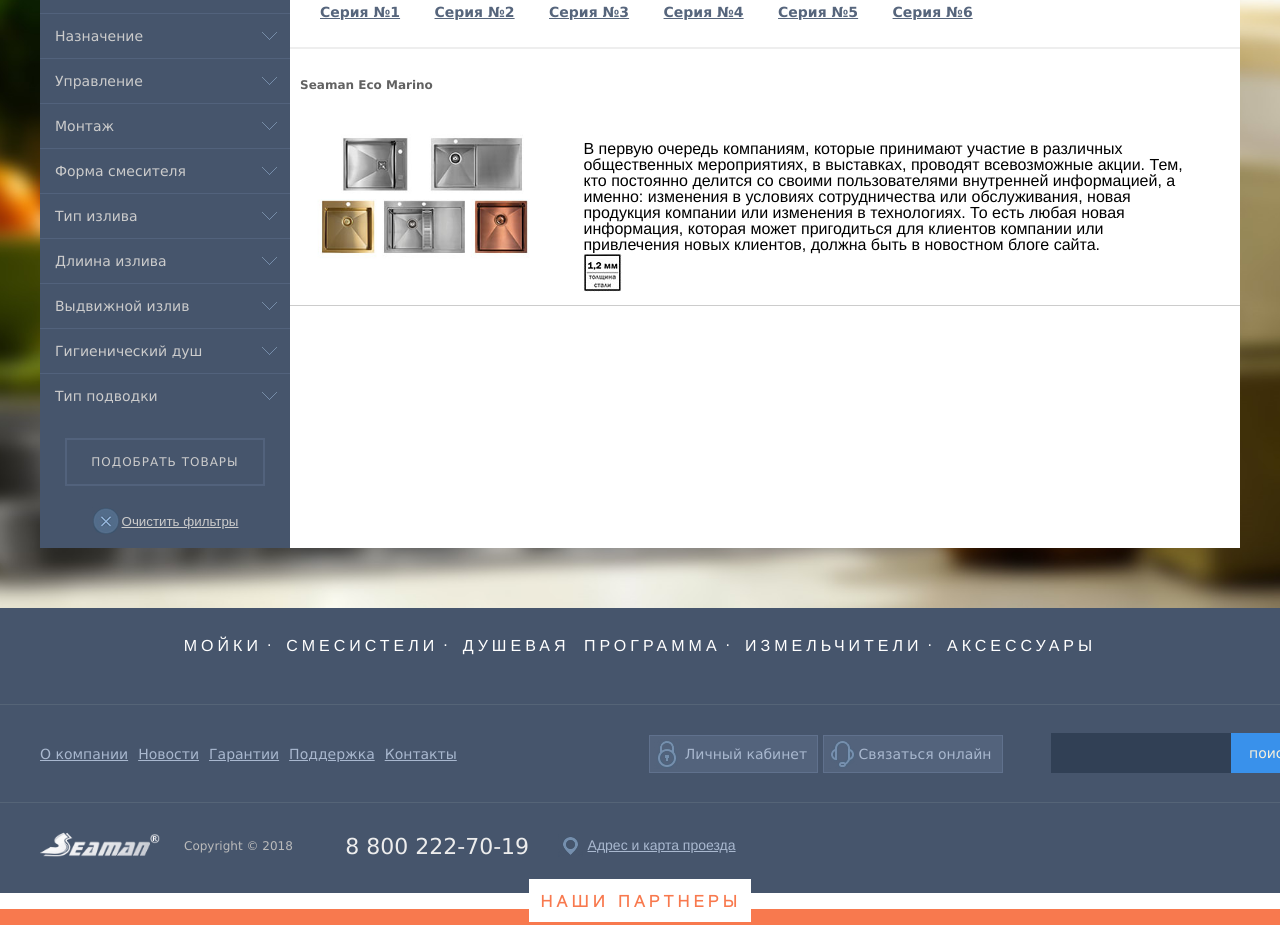
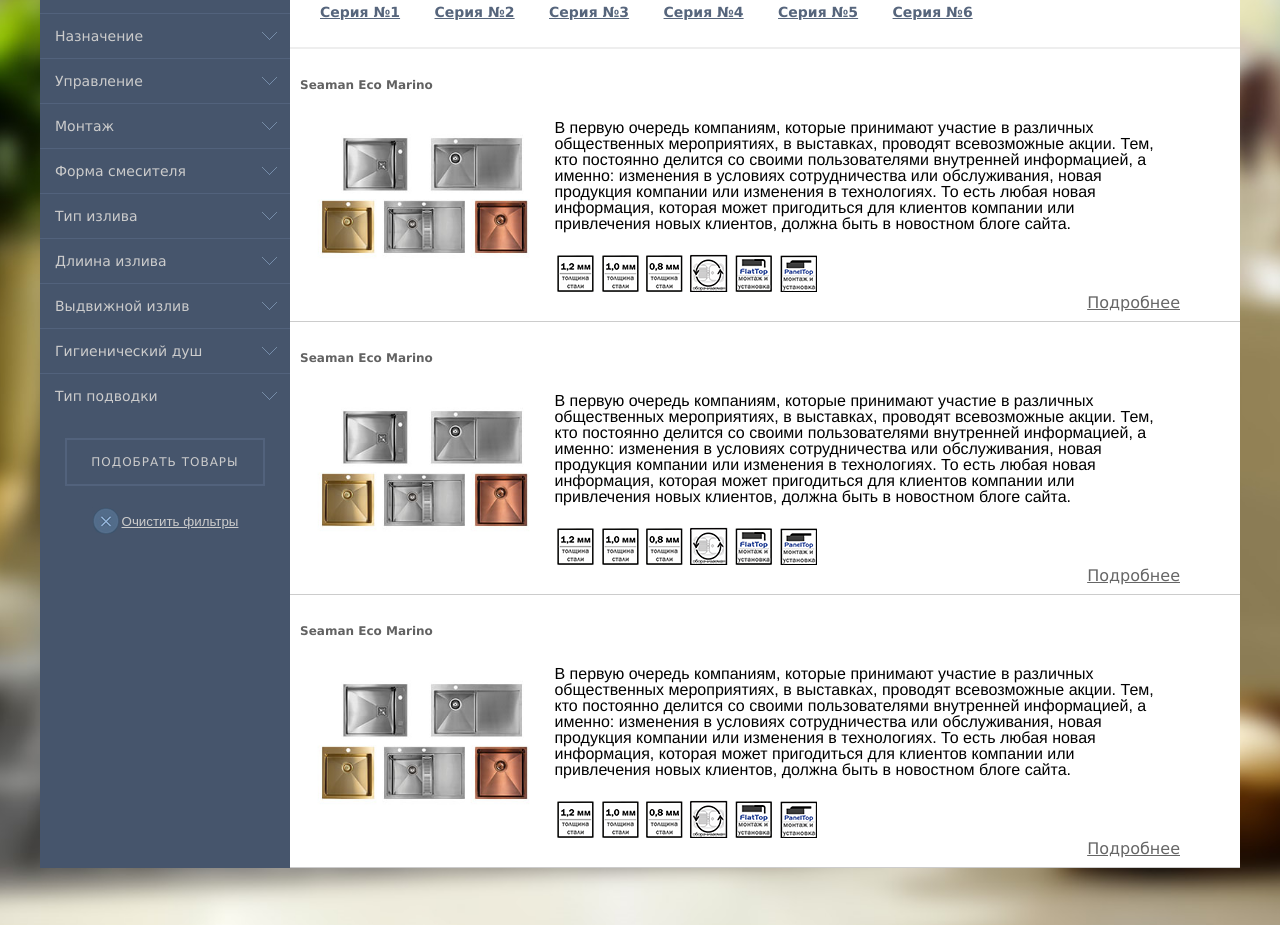
Before and after one commit to IgorYoink/seaman, a plain HTML site: page catalog.html in a window 1280 px wide. Shown: the part 305-1230 px from the top of the page. Drawn offline with nearby package versions, Linux system fonts and the light colour scheme.

Commit message:
Правки страницыкаталога, добавил иконки

```diff
--- a/catalog.html
+++ b/catalog.html
@@ -191,14 +191,52 @@
 					</ul>
 					<div class="catalog_items">
 						<div class="item">
-							<h6>Seaman Eco Marino</h6>
+							<a href="#"><h6>Seaman Eco Marino</h6></a>
 							<div class="image">
-								<img src="images/marinoSer.jpg" alt="">
+								<a href="#"><img src="images/marinoSer.jpg" alt=""></a>
 							</div>
 							<div class="right-text">
 							<p>В первую очередь компаниям, которые принимают участие в различных общественных мероприятиях, в выставках, проводят всевозможные акции. Тем, кто постоянно делится со своими пользователями внутренней информацией, а именно: изменения в условиях сотрудничества или обслуживания, новая продукция компании или изменения в технологиях. То есть любая новая информация, которая может пригодиться для клиентов компании или привлечения новых клиентов, должна быть в новостном блоге сайта.</p>
-								<img src="img/icon.jpg" alt="">
+								<span class="icons icon_1"></span>
+								<span class="icons icon_2"></span>
+								<span class="icons icon_3"></span>
+								<span class="icons icon_4"></span>
+								<span class="icons icon_5"></span>
+								<span class="icons icon_6"></span>
 							</div>
+							<a href="#" class="more">Подробнее</a>
+						</div>
+						<div class="item">
+							<a href="#"><h6>Seaman Eco Marino</h6></a>
+							<div class="image">
+								<a href="#"><img src="images/marinoSer.jpg" alt=""></a>
+							</div>
+							<div class="right-text">
+							<p>В первую очередь компаниям, которые принимают участие в различных общественных мероприятиях, в выставках, проводят всевозможные акции. Тем, кто постоянно делится со своими пользователями внутренней информацией, а именно: изменения в условиях сотрудничества или обслуживания, новая продукция компании или изменения в технологиях. То есть любая новая информация, которая может пригодиться для клиентов компании или привлечения новых клиентов, должна быть в новостном блоге сайта.</p>
+								<span class="icons icon_1"></span>
+								<span class="icons icon_2"></span>
+								<span class="icons icon_3"></span>
+								<span class="icons icon_4"></span>
+								<span class="icons icon_5"></span>
+								<span class="icons icon_6"></span>
+							</div>
+							<a href="#" class="more">Подробнее</a>
+						</div>
+						<div class="item">
+							<a href="#"><h6>Seaman Eco Marino</h6></a>
+							<div class="image">
+								<a href="#"><img src="images/marinoSer.jpg" alt=""></a>
+							</div>
+							<div class="right-text">
+							<p>В первую очередь компаниям, которые принимают участие в различных общественных мероприятиях, в выставках, проводят всевозможные акции. Тем, кто постоянно делится со своими пользователями внутренней информацией, а именно: изменения в условиях сотрудничества или обслуживания, новая продукция компании или изменения в технологиях. То есть любая новая информация, которая может пригодиться для клиентов компании или привлечения новых клиентов, должна быть в новостном блоге сайта.</p>
+								<span class="icons icon_1"></span>
+								<span class="icons icon_2"></span>
+								<span class="icons icon_3"></span>
+								<span class="icons icon_4"></span>
+								<span class="icons icon_5"></span>
+								<span class="icons icon_6"></span>
+							</div>
+							<a href="#" class="more">Подробнее</a>
 						</div>
 					</div>
 				</div>
--- a/css/responsive.css
+++ b/css/responsive.css
@@ -1081,17 +1081,67 @@ aside button[type="reset"]:before{
 	vertical-align:top !important;
 }
 
+.catalog_items .item h6:hover{
+	text-decoration:underline;
+}
+
 .catalog_items .item .image img{
 	width:250px;
 }
 .catalog_items .item .image, .catalog_items .right-text{
 	display:inline-block;
-	width:30%;
+	width:250px;
 	height:100%;
 }
 
 .catalog_items .right-text{
 	width:65%;
+}
+
+.catalog_items .right-text .icons{
+	display:inline-block;
+	width:40px;
+	height:40px;
+	border:none;
+	margin:0;
+	padding:0;
+}
+.icon_1, .icon_2, .icon_3, .icon_4, .icon_5, .icon_6, .icon_7, .icon_8, .icon_9, .icon_10, .icon_11, .icon_12, .icon_13, .icon_14, .icon_15, .icon_16, .icon_17, .icon_18, .icon_19, .icon_20, .icon_21, .icon_22, .icon_23, .icon_24, .icon_25, .icon_26, .icon_27, .icon_28, .icon_29, .icon_30, .icon_31, .icon_32, .icon_33, .icon_34, .icon_35, .icon_36{
+	background:url(../img/icons.png) no-repeat;
+}
+
+.icon_1{
+	background-position:-2px -1px;
+}
+
+.icon_2{
+	background-position:-44px -1px;
+}
+
+.icon_3{
+	background-position:-86px -1px;
+}
+
+.icon_4{
+	background-position:-129px -1px;
+}
+
+.icon_5{
+	background-position:-170px -1px;
+}
+
+.icon_6{
+	background-position:-212px -1px;
+}
+.item .more{
+	display:block;
+	font-family:Verdana;
+	color:#666666;
+	text-align:right;
+	padding-right:50px;
+}
+.catalog_items .right-text p{
+	margin-bottom:20px;
 }
 
 /*  Search Section  */
```
Also changed, not shown: img/icons.png (added).
